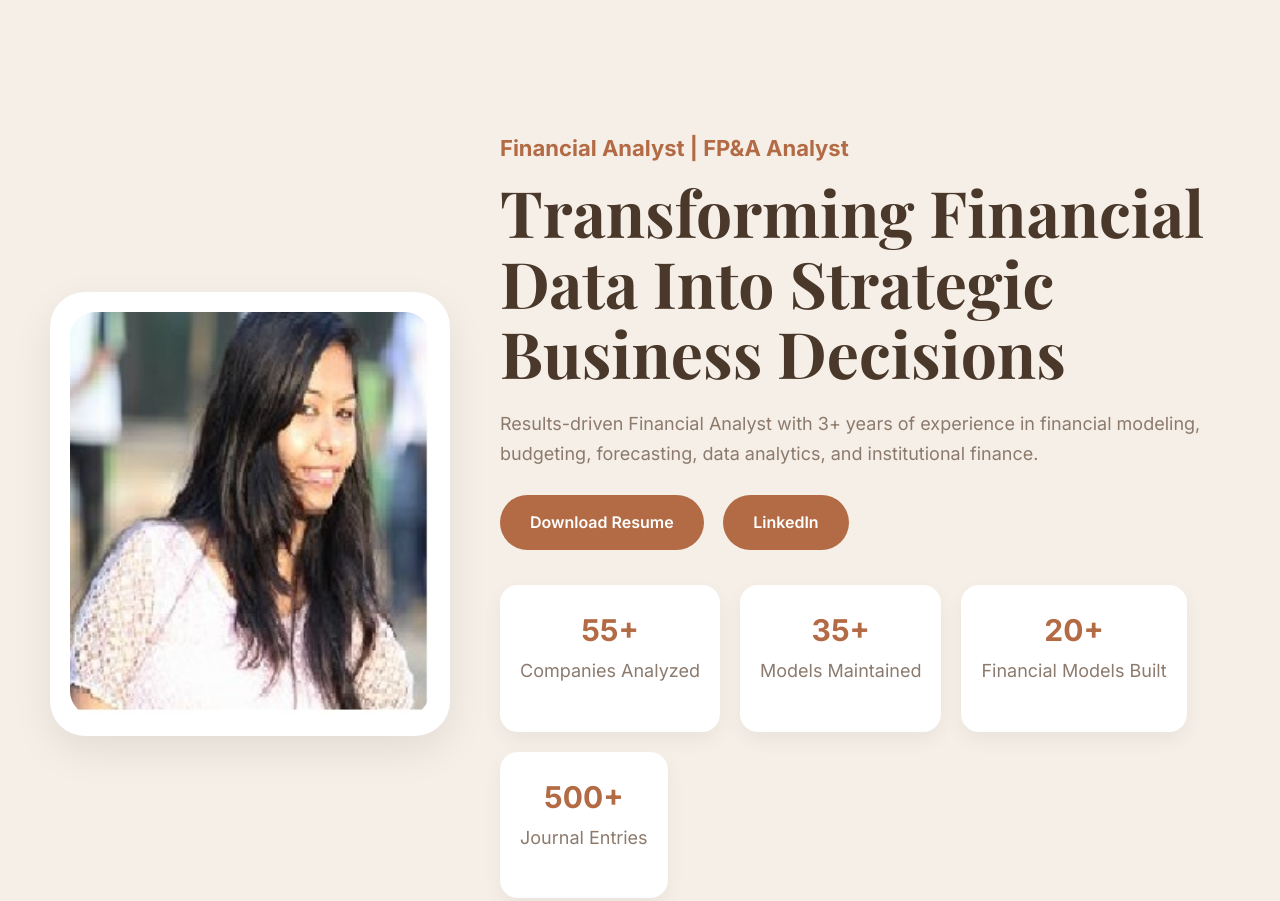
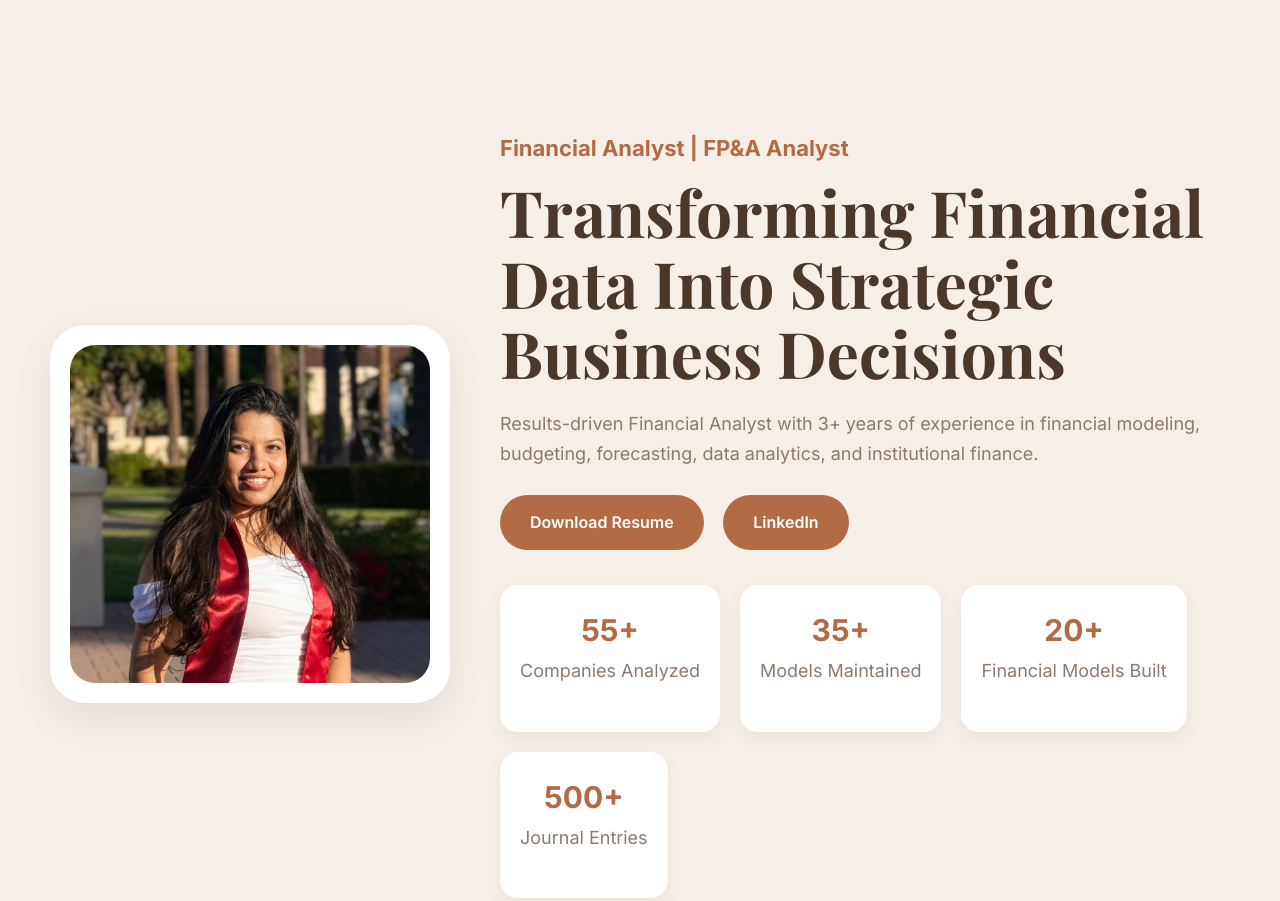
Before and after one commit to devinyaupane1-lgtm/My-Portfolio, a plain HTML site: page index.html in a window 1280 px wide. Shown: the top 901 px of the page. Drawn offline with nearby package versions, Linux system fonts and the light colour scheme.

Commit message:
Update index.html

```diff
--- a/index.html
+++ b/index.html
@@ -187,7 +187,7 @@ padding:25px;
 <section class="hero">
 
 <div class="photo">
-<img src="https://raw.githubusercontent.com/devinyaupane1-lgtm/My-Portfolio/main/12745771_189728148057710_812949218498564209_n.jpg" alt="Devi Nyaupane">
+<img src="https://raw.githubusercontent.com/devinyaupane1-lgtm/My-Portfolio/main/IMG_0580.jpeg" alt="Devi Nyaupane">
 </div>
 
 <div class="hero-content">
```
